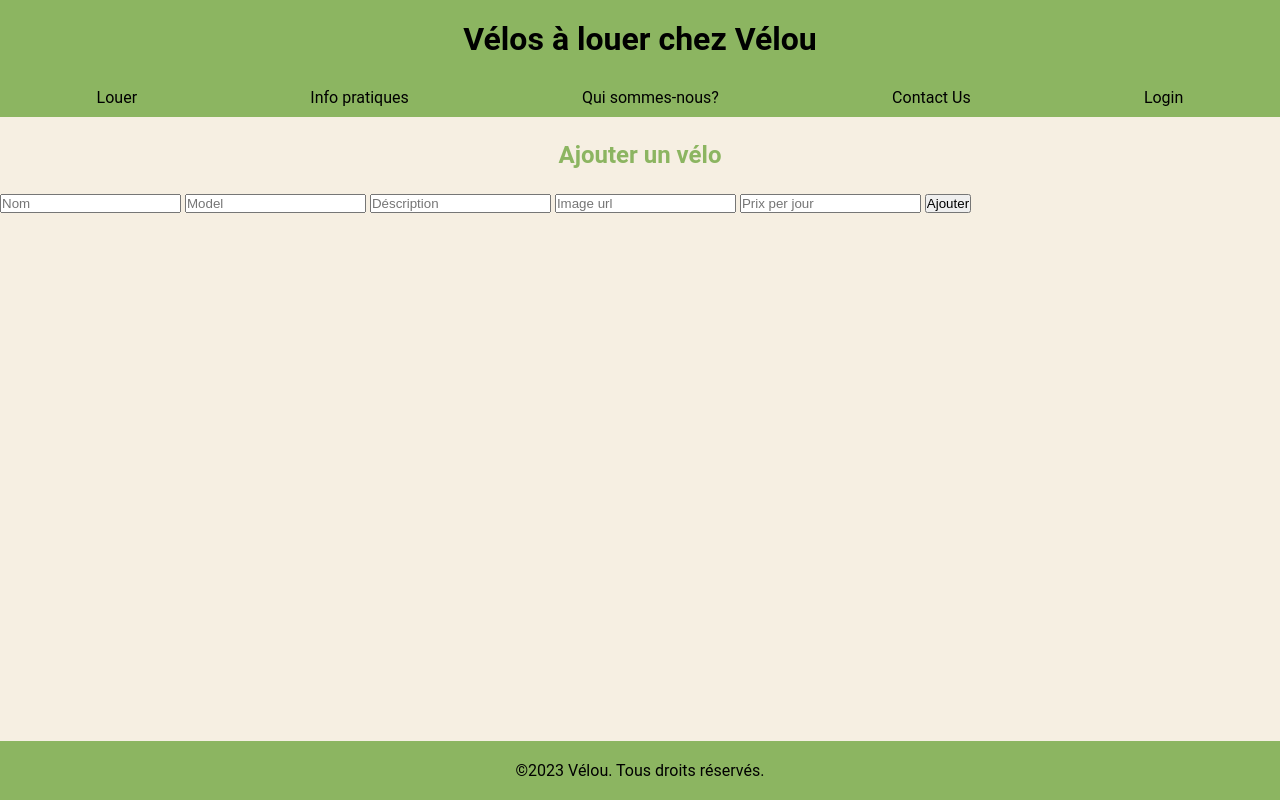
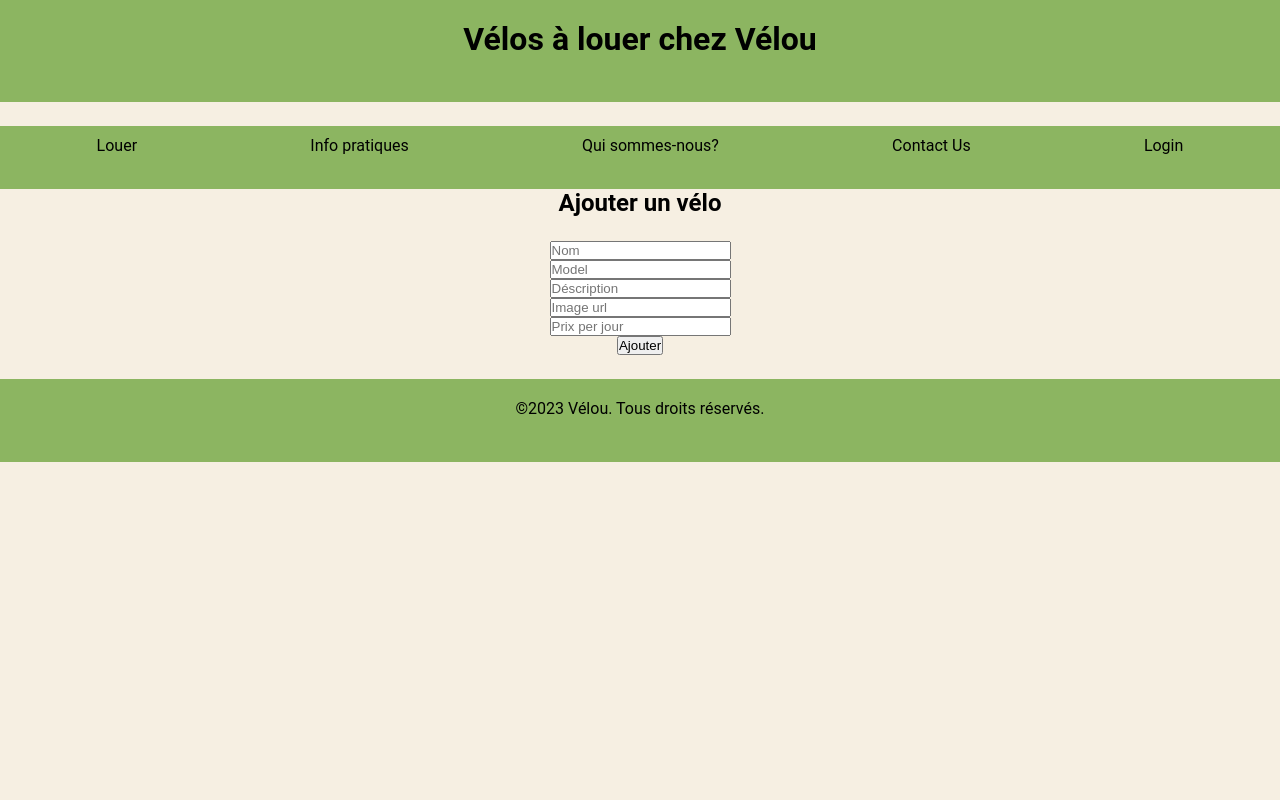
Before and after one commit to aivlis-code/Velou, a PHP site: page /Ajouter.php in a window 1280 px wide. Run offline with PHP 8.4, Linux system fonts and the light colour scheme.

Commit message:
Update stylevelou.css

```diff
--- a/stylevelou.css
+++ b/stylevelou.css
@@ -25,11 +25,12 @@
     color: var(--highlight-color);
     padding: 20px;
     text-align: center;
+    margin-bottom: 24px;
 }
 
 h2 {
     text-align: center;
-    margin: 24px;
+    margin-bottom: 24px;
 }
 
 nav {
@@ -42,6 +43,7 @@
     display: flex;
     justify-content: space-around;
     flex-wrap: wrap;
+    margin-bottom: 24px;
 }
 
 nav ul li a {
@@ -74,7 +76,7 @@
 }
 
 .col {
-    flex: 1 1 30%; /* Force columns to wrap after every third one */
+    flex: 0 1 calc(33.33% - 2em);
     margin: 1em;
     box-shadow: 0px 4px 8px 0px rgba(0, 0, 0, 0.2), 0px 6px 20px 0px rgba(0, 0, 0, 0.19);
     padding: 1em;
@@ -101,7 +103,33 @@
     color: var(--highlight-color);
     padding: 20px;
     text-align: center;
-    margin-top: auto;
+    margin-top: 24px;
+}
+
+h1, h2, h3, h4, h5, h6, p {
+    color: var(--highlight-color);
+    text-align: center;
+    margin-bottom: 24px;
+}
+
+form {
+    display: flex;
+    flex-direction: column;
+    align-items: center;
+}
+
+button {
+    background-color: var(--primary-color);
+    color: var(--highlight-color);
+    border: none;
+    padding: 10px;
+    cursor: pointer;
+    transition: all 0.3s ease;
+}
+
+button:hover {
+    background-color: var(--highlight-color);
+    color: var(--primary-color);
 }
 
 @media screen and (max-width: 600px) {
```
